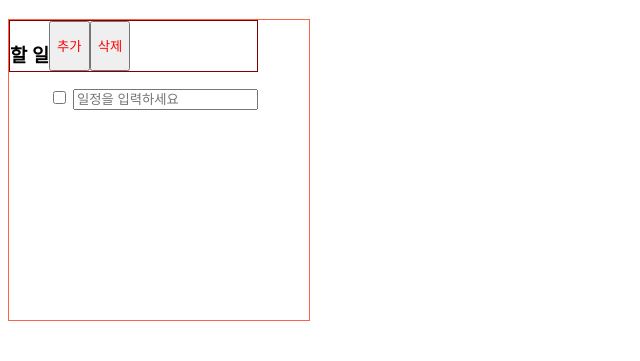
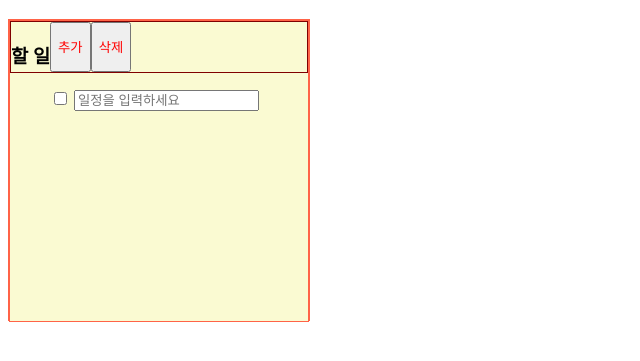
Before and after one commit to javascript-projects-team/to_do_list, a plain HTML site: page to_do_list/todolist.html in a window 1280 px wide. Shown: the part 61-422 px from the top of the page, without its empty margins (0-640 px from the left). Drawn offline with Linux system fonts and the light colour scheme.

Commit message:
( todolist : change css )

```diff
--- a/to_do_list/todolist.css
+++ b/to_do_list/todolist.css
@@ -19,3 +19,10 @@ button {
   color: red;
   justify-content: left;
 }
+
+.to_do_div {
+  background-color: lightgoldenrodyellow;
+  border: 1px solid tomato;
+  height: 300px;
+  width: 300px;
+}
```
